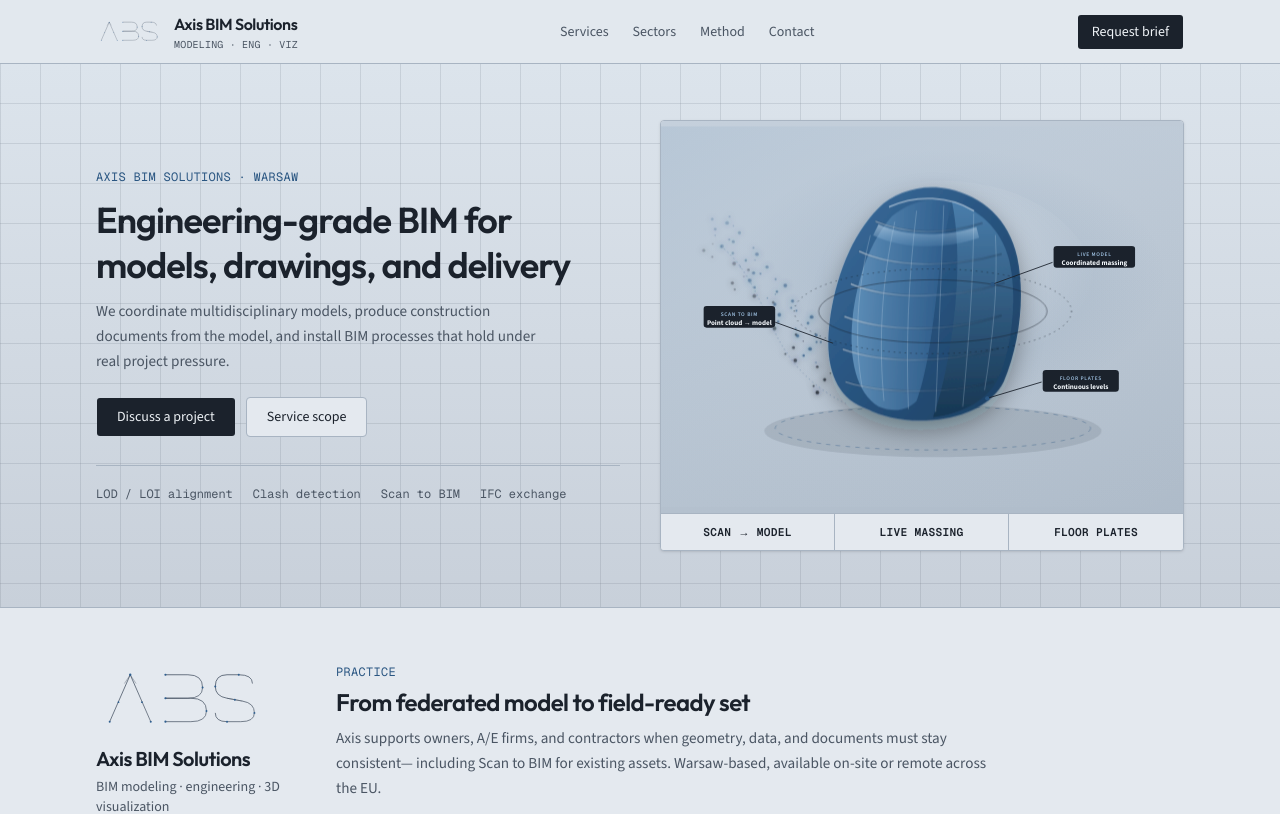
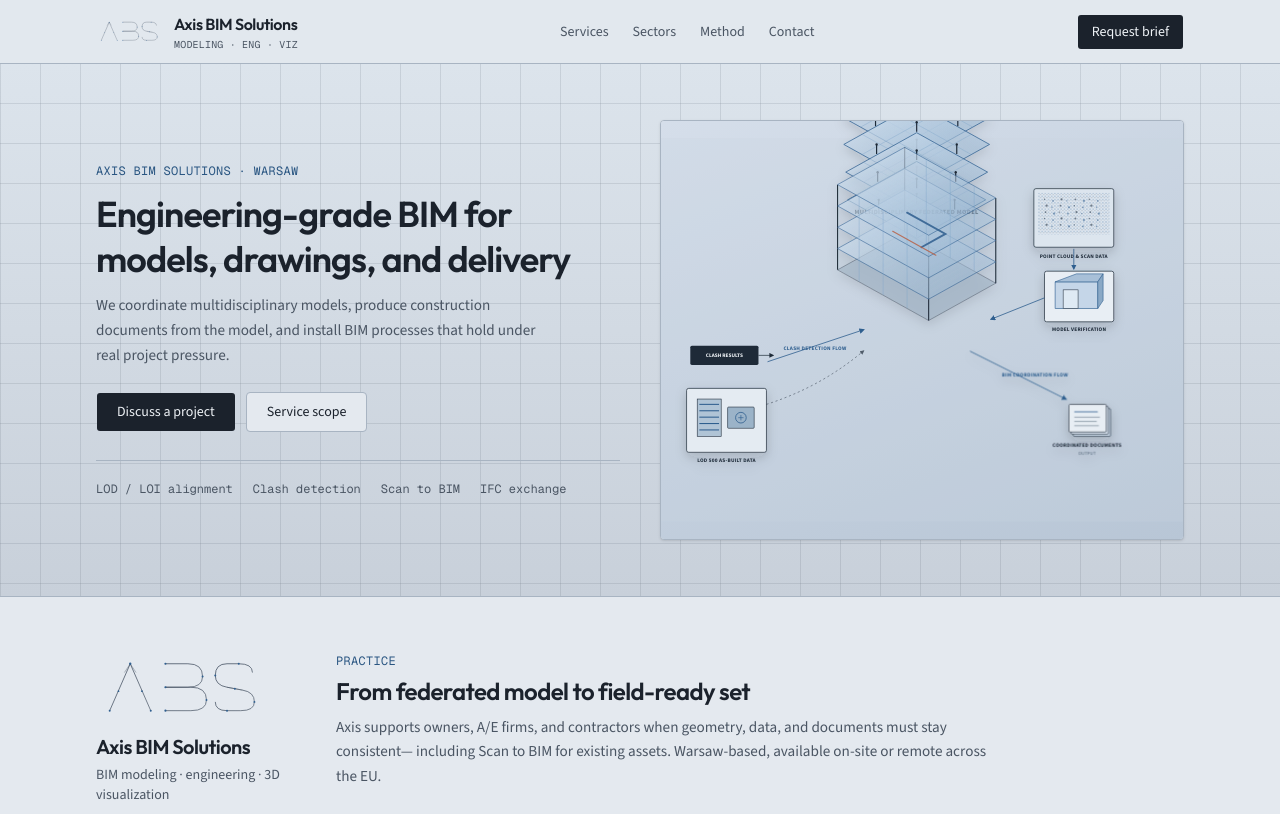
Before and after one commit to laskevich1899/axis, a Next.js app: page / in a window 1280 px wide. Shown: the top 814 px of the page. Built offline with nearby package versions, Linux system fonts and the light colour scheme.

Commit message:
Rebuild hero diagram as exploded BIM workflow
Match the reference process map: federated floor plates, scan
panels, clash and coordination flows, and LOD 500 as-built callout.

Co-authored-by: nikitakyxta <nikitakyxta@gmail.com>

```diff
--- a/src/app/globals.css
+++ b/src/app/globals.css
@@ -129,9 +129,7 @@
   }
 
   .visual-panel {
-    background:
-      radial-gradient(ellipse 70% 55% at 55% 40%, color-mix(in srgb, #2a5682 16%, transparent), transparent 60%),
-      linear-gradient(165deg, #c5d0dc 0%, #aebbc9 100%);
+    background: linear-gradient(160deg, #d5deea 0%, #b8c6d6 100%);
   }
 
   .section-compact {
--- a/src/app/page.tsx
+++ b/src/app/page.tsx
@@ -134,14 +134,9 @@ export default function Home() {
 
             <Reveal delayMs={120}>
               <figure className="overflow-hidden rounded border border-border bg-panel shadow-sm">
-                <div className="visual-panel aspect-[5/4] md:aspect-[4/3]">
+                <div className="visual-panel aspect-[5/4]">
                   <BimHeroVisual />
                 </div>
-                <figcaption className="grid grid-cols-3 divide-x divide-border border-t border-border bg-panel text-center font-mono text-[0.7rem] font-semibold uppercase tracking-wide text-foreground">
-                  <span className="px-2 py-2.5">Scan → model</span>
-                  <span className="px-2 py-2.5">Live massing</span>
-                  <span className="px-2 py-2.5">Floor plates</span>
-                </figcaption>
               </figure>
             </Reveal>
           </div>
@@ -170,7 +165,7 @@ export default function Home() {
                 <p className="font-mono text-xs tracking-wide text-signal uppercase">Services</p>
                 <h2 className="mt-1 font-heading text-2xl font-semibold tracking-tight text-foreground">Scope of work</h2>
               </div>
-              <p className="max-w-md text-sm text-steel">Three delivery tracks. Engage one or run them as a single package.</p>
+              <p className="max-w-md text-sm text-steel">Four delivery tracks. Engage one or combine into a single package.</p>
             </div>
 
             <ul className="mt-8 divide-y divide-border border-y border-border">
--- a/src/components/bim-hero-visual.tsx
+++ b/src/components/bim-hero-visual.tsx
@@ -3,8 +3,8 @@
 import { useEffect, useState } from "react";
 
 /**
- * Bold, fluid architectural massing — large curved volume that
- * reads at a glance: point cloud dissolving into a living BIM form.
+ * Exploded isometric BIM workflow diagram — inspired by
+ * multidisciplinary federated-model process illustrations.
  */
 export function BimHeroVisual() {
   const [ready, setReady] = useState(false);
@@ -19,236 +19,370 @@ export function BimHeroVisual() {
     return () => window.clearTimeout(id);
   }, []);
 
-  const show = (delay: number) =>
+  const show = (d: number) =>
     ({
       opacity: ready ? 1 : 0,
-      transform: ready ? "translate3d(0,0,0) scale(1)" : "translate3d(0,18px,0) scale(0.97)",
-      transition: `opacity 0.9s cubic-bezier(0.22,1,0.36,1) ${delay}ms, transform 0.9s cubic-bezier(0.22,1,0.36,1) ${delay}ms`,
+      transform: ready ? "translateY(0)" : "translateY(12px)",
+      transition: `opacity 0.75s cubic-bezier(0.22,1,0.36,1) ${d}ms, transform 0.75s cubic-bezier(0.22,1,0.36,1) ${d}ms`,
     }) as const;
+
+  const ink = "#1e2a38";
+  const blue = "#2f5f8f";
+  const blueMid = "#4a7eae";
+  const blueSoft = "#7aa3c9";
+  const grey = "#6b7c8d";
+
+  // isometric helpers
+  const iso = (x: number, y: number, z: number) => {
+    const sx = 480 + (x - y) * 0.9;
+    const sy = 380 + (x + y) * 0.5 - z;
+    return [sx, sy] as const;
+  };
+
+  const floorPoly = (z: number, s = 88) => {
+    const [a, b] = iso(-s, -s, z);
+    const [c, d] = iso(s, -s, z);
+    const [e, f] = iso(s, s, z);
+    const [g, h] = iso(-s, s, z);
+    return `${a},${b} ${c},${d} ${e},${f} ${g},${h}`;
+  };
 
   return (
     <svg
-      viewBox="0 0 960 700"
+      viewBox="0 0 980 720"
       className="h-full w-full"
       role="img"
-      aria-label="Large-scale fluid BIM massing emerging from a point cloud scan"
+      aria-label="Exploded BIM workflow: scan to federated model, clash detection, and coordinated documents"
     >
       <defs>
-        <linearGradient id="skyWash" x1="0%" y1="0%" x2="100%" y2="100%">
-          <stop offset="0%" stopColor="#9eb6cc" stopOpacity="0.35" />
-          <stop offset="55%" stopColor="#c5d3e0" stopOpacity="0.1" />
-          <stop offset="100%" stopColor="#d8e2ec" stopOpacity="0" />
+        <linearGradient id="floorFill" x1="0" y1="0" x2="1" y2="1">
+          <stop offset="0%" stopColor="#d4e2f0" stopOpacity="0.85" />
+          <stop offset="100%" stopColor="#8fb0ce" stopOpacity="0.45" />
         </linearGradient>
-        <linearGradient id="bodyMain" x1="0%" y1="0%" x2="100%" y2="100%">
-          <stop offset="0%" stopColor="#3d6f9e" />
-          <stop offset="45%" stopColor="#2a5682" />
-          <stop offset="100%" stopColor="#1a3d5f" />
+        <linearGradient id="frameFill" x1="0" y1="0" x2="0" y2="1">
+          <stop offset="0%" stopColor="#5b8ab5" />
+          <stop offset="100%" stopColor="#2a5682" />
         </linearGradient>
-        <linearGradient id="bodySide" x1="0%" y1="0%" x2="0%" y2="100%">
-          <stop offset="0%" stopColor="#4d82b0" />
-          <stop offset="100%" stopColor="#163550" />
-        </linearGradient>
-        <linearGradient id="bodyFace" x1="0%" y1="0%" x2="100%" y2="0%">
-          <stop offset="0%" stopColor="#6a9bc4" stopOpacity="0.95" />
-          <stop offset="100%" stopColor="#2f5f8f" stopOpacity="0.75" />
-        </linearGradient>
-        <linearGradient id="glassBand" x1="0%" y1="0%" x2="0%" y2="100%">
-          <stop offset="0%" stopColor="#d7e8f7" stopOpacity="0.55" />
-          <stop offset="100%" stopColor="#7eb0d8" stopOpacity="0.15" />
-        </linearGradient>
-        <linearGradient id="ribbon" x1="0%" y1="0%" x2="100%" y2="0%">
-          <stop offset="0%" stopColor="#e8f2fb" stopOpacity="0.9" />
-          <stop offset="50%" stopColor="#8eb8de" stopOpacity="0.55" />
-          <stop offset="100%" stopColor="#2a5682" stopOpacity="0.35" />
-        </linearGradient>
-        <radialGradient id="glow" cx="55%" cy="40%" r="45%">
-          <stop offset="0%" stopColor="#ffffff" stopOpacity="0.35" />
-          <stop offset="100%" stopColor="#ffffff" stopOpacity="0" />
-        </radialGradient>
-        <filter id="depth" x="-20%" y="-20%" width="140%" height="140%">
-          <feDropShadow dx="0" dy="18" stdDeviation="22" floodColor="#0f1720" floodOpacity="0.35" />
+        <pattern id="cloudNoise" width="6" height="6" patternUnits="userSpaceOnUse">
+          <circle cx="1.5" cy="1.5" r="1.1" fill={blue} opacity="0.55" />
+          <circle cx="4.5" cy="4" r="0.9" fill={ink} opacity="0.35" />
+        </pattern>
+        <filter id="lift" x="-15%" y="-15%" width="130%" height="130%">
+          <feDropShadow dx="0" dy="8" stdDeviation="10" floodColor="#1b222c" floodOpacity="0.18" />
         </filter>
-        <filter id="softGlow">
-          <feGaussianBlur stdDeviation="6" result="b" />
-          <feMerge>
-            <feMergeNode in="b" />
-            <feMergeNode in="SourceGraphic" />
-          </feMerge>
-        </filter>
+        <marker id="arrow" markerWidth="7" markerHeight="7" refX="5" refY="3.5" orient="auto">
+          <path d="M0,0 L7,3.5 L0,7 Z" fill={blue} />
+        </marker>
+        <marker id="arrowInk" markerWidth="7" markerHeight="7" refX="5" refY="3.5" orient="auto">
+          <path d="M0,0 L7,3.5 L0,7 Z" fill={ink} />
+        </marker>
       </defs>
 
-      {/* Atmospheric field */}
-      <rect width="960" height="700" fill="url(#skyWash)" />
-      <ellipse cx="520" cy="300" rx="280" ry="200" fill="url(#glow)" />
+      {/* faint field */}
+      <rect width="980" height="720" fill="#c8d3df" opacity="0.25" />
 
-      {/* Sweeping ground ellipse — scale cue */}
-      <g style={show(40)}>
-        <ellipse cx="500" cy="560" rx="310" ry="48" fill="#1b222c" opacity="0.1" />
-        <ellipse
-          cx="500"
-          cy="555"
-          rx="290"
-          ry="40"
+      {/* —— Exploded floor plates (federated model) —— */}
+      <g style={show(60)} filter="url(#lift)">
+        {[0, 1, 2, 3].map((i) => {
+          const z = 420 - i * 52;
+          const s = 78 - i * 2;
+          return (
+            <g key={i}>
+              <polygon
+                points={floorPoly(z, s)}
+                fill="url(#floorFill)"
+                stroke={blue}
+                strokeWidth="1.4"
+              />
+              {/* structural grid on plate */}
+              <g stroke={blueSoft} strokeWidth="0.9" opacity="0.75" fill="none">
+                <polyline
+                  points={`${iso(-s * 0.5, -s, z).join(",")} ${iso(-s * 0.5, s, z).join(",")}`}
+                />
+                <polyline
+                  points={`${iso(s * 0.5, -s, z).join(",")} ${iso(s * 0.5, s, z).join(",")}`}
+                />
+                <polyline
+                  points={`${iso(-s, -s * 0.5, z).join(",")} ${iso(s, -s * 0.5, z).join(",")}`}
+                />
+                <polyline
+                  points={`${iso(-s, s * 0.5, z).join(",")} ${iso(s, s * 0.5, z).join(",")}`}
+                />
+              </g>
+              {/* columns stubs */}
+              {(
+                [
+                  [-0.55, -0.55],
+                  [0.55, -0.55],
+                  [-0.55, 0.55],
+                  [0.55, 0.55],
+                ] as const
+              ).map(([ux, uy], ci) => {
+                const [cx, cy] = iso(ux * s, uy * s, z);
+                return (
+                  <g key={ci}>
+                    <line x1={cx} y1={cy} x2={cx} y2={cy + 18} stroke={ink} strokeWidth="2.2" />
+                    <circle cx={cx} cy={cy} r="2.2" fill={ink} />
+                  </g>
+                );
+              })}
+            </g>
+          );
+        })}
+      </g>
+
+      {/* label: Multidisciplinary Federated Model */}
+      <g style={show(120)} fontFamily="var(--font-source), sans-serif">
+        <path
+          d="M480 185 L480 155"
+          stroke={blue}
+          strokeWidth="1.3"
+          markerEnd="url(#arrow)"
+        />
+        <text
+          x="480"
+          y="142"
+          textAnchor="middle"
+          fill={ink}
+          fontSize="12"
+          fontWeight="700"
+          letterSpacing="0.06em"
+        >
+          MULTIDISCIPLINARY FEDERATED MODEL
+        </text>
+      </g>
+
+      {/* —— Main building mass (lower center) —— */}
+      <g style={show(160)} filter="url(#lift)">
+        {/* base footprint */}
+        <polygon
+          points={`${iso(-95, -70, 120).join(",")} ${iso(95, -70, 120).join(",")} ${iso(95, 70, 120).join(",")} ${iso(-95, 70, 120).join(",")}`}
+          fill="#9aadc0"
+          stroke={ink}
+          strokeWidth="1.2"
+          opacity="0.55"
+        />
+
+        {/* vertical frame edges */}
+        {(
+          [
+            [-95, -70],
+            [95, -70],
+            [95, 70],
+            [-95, 70],
+          ] as const
+        ).map(([x, y], i) => {
+          const [bx, by] = iso(x, y, 120);
+          const [tx, ty] = iso(x, y, 280);
+          return <line key={i} x1={bx} y1={by} x2={tx} y2={ty} stroke={ink} strokeWidth="2" />;
+        })}
+
+        {/* floor levels in building */}
+        {[160, 200, 240, 280].map((z) => (
+          <polygon
+            key={z}
+            points={`${iso(-95, -70, z).join(",")} ${iso(95, -70, z).join(",")} ${iso(95, 70, z).join(",")} ${iso(-95, 70, z).join(",")}`}
+            fill="url(#floorFill)"
+            stroke={blue}
+            strokeWidth="1.15"
+            opacity="0.9"
+          />
+        ))}
+
+        {/* facade mullions */}
+        <g stroke={blueSoft} strokeWidth="1" opacity="0.7">
+          {[-50, 0, 50].map((x) => {
+            const [b1x, b1y] = iso(x, -70, 120);
+            const [t1x, t1y] = iso(x, -70, 280);
+            const [b2x, b2y] = iso(x, 70, 120);
+            const [t2x, t2y] = iso(x, 70, 280);
+            return (
+              <g key={x}>
+                <line x1={b1x} y1={b1y} x2={t1x} y2={t1y} />
+                <line x1={b2x} y1={b2y} x2={t2x} y2={t2y} />
+              </g>
+            );
+          })}
+        </g>
+
+        {/* MEP indication inside — ducts as thin runs */}
+        <g fill="none" strokeLinecap="round">
+          <path
+            d={`M${iso(-40, -20, 210).join(",")} L${iso(40, -20, 210).join(",")} L${iso(40, 30, 210).join(",")}`}
+            stroke={blue}
+            strokeWidth="3.5"
+            opacity="0.85"
+          />
+          <path
+            d={`M${iso(-40, 10, 190).join(",")} L${iso(50, 10, 190).join(",")}`}
+            stroke="#b85a3c"
+            strokeWidth="2.2"
+            opacity="0.8"
+          />
+        </g>
+      </g>
+
+      {/* —— Point cloud panel (Scan) —— */}
+      <g style={show(220)} filter="url(#lift)">
+        <rect x="700" y="95" width="150" height="110" rx="4" fill="#dce5ee" stroke={ink} strokeWidth="1.3" />
+        <rect x="708" y="103" width="134" height="78" fill="url(#cloudNoise)" opacity="0.9" />
+        {/* denser cloud dots */}
+        {Array.from({ length: 40 }).map((_, i) => (
+          <circle
+            key={i}
+            cx={720 + (i % 8) * 14 + (i % 3) * 2}
+            cy={115 + Math.floor(i / 8) * 12 + (i % 2) * 3}
+            r={1.3 + (i % 3) * 0.4}
+            fill={i % 2 ? blue : ink}
+            opacity="0.55"
+          />
+        ))}
+        <text
+          x="775"
+          y="225"
+          textAnchor="middle"
+          fill={ink}
+          fontSize="10"
+          fontWeight="700"
+          letterSpacing="0.04em"
+          fontFamily="var(--font-source), sans-serif"
+        >
+          POINT CLOUD &amp; SCAN DATA
+        </text>
+      </g>
+
+      {/* Model verification inset */}
+      <g style={show(280)} filter="url(#lift)">
+        <rect x="720" y="250" width="130" height="95" rx="4" fill="#e8eef4" stroke={ink} strokeWidth="1.3" />
+        {/* mini room perspective */}
+        <path d="M740 320 L740 270 L820 270 L820 320 Z" fill="#c5d6e8" stroke={blue} strokeWidth="1.2" />
+        <path d="M740 270 L780 255 L830 255 L820 270 Z" fill="#a8c0d8" stroke={blue} strokeWidth="1.1" />
+        <path d="M820 270 L830 255 L830 305 L820 320 Z" fill="#8aa9c6" stroke={blue} strokeWidth="1.1" />
+        <rect x="755" y="285" width="28" height="35" fill="#dfeaf4" stroke={ink} strokeWidth="1" />
+        <text
+          x="785"
+          y="362"
+          textAnchor="middle"
+          fill={ink}
+          fontSize="10"
+          fontWeight="700"
+          letterSpacing="0.04em"
+          fontFamily="var(--font-source), sans-serif"
+        >
+          MODEL VERIFICATION
+        </text>
+      </g>
+
+      {/* Arrow: scan → verification → building */}
+      <g style={show(300)}>
+        <path
+          d="M775 208 L775 245"
+          stroke={blue}
+          strokeWidth="1.5"
+          markerEnd="url(#arrow)"
+        />
+        <path
+          d="M720 300 L620 340"
+          stroke={blue}
+          strokeWidth="1.5"
+          markerEnd="url(#arrow)"
           fill="none"
-          stroke="#2a5682"
-          strokeWidth="1.5"
-          strokeDasharray="8 10"
-          opacity="0.45"
         />
       </g>
 
-      {/* Point cloud plume — Scan becoming form */}
-      <g style={show(80)} filter="url(#softGlow)">
-        {Array.from({ length: 70 }).map((_, i) => {
-          const t = i / 70;
-          const x = 95 + t * 220 + Math.sin(i * 1.7) * 28;
-          const y = 180 + t * 280 + Math.cos(i * 2.1) * 36;
-          const r = 1.2 + (i % 5) * 0.55;
-          return (
-            <circle
-              key={i}
-              cx={x}
-              cy={y}
-              r={r}
-              fill={i % 3 === 0 ? "#1b222c" : "#2a5682"}
-              opacity={0.25 + t * 0.55}
-            />
-          );
-        })}
-        {/* flowing scan contour */}
-        <path
-          d="M110 220 C160 260, 180 320, 210 380 C240 440, 280 480, 340 510"
-          fill="none"
-          stroke="#2a5682"
-          strokeWidth="1.4"
-          strokeDasharray="2 6"
-          opacity="0.5"
-        />
+      {/* —— LOD 500 as-built detail (bottom left) —— */}
+      <g style={show(320)} filter="url(#lift)">
+        <rect x="48" y="470" width="150" height="120" rx="4" fill="#e4ebf2" stroke={ink} strokeWidth="1.3" />
+        {/* equipment / rack sketch */}
+        <rect x="68" y="490" width="45" height="70" fill="#b0c4d6" stroke={ink} strokeWidth="1.1" />
+        {[0, 1, 2, 3, 4].map((i) => (
+          <line key={i} x1="72" y1={500 + i * 12} x2="109" y2={500 + i * 12} stroke={blue} strokeWidth="2" />
+        ))}
+        <rect x="125" y="505" width="50" height="40" rx="2" fill="#9bb3c8" stroke={ink} strokeWidth="1.1" />
+        <circle cx="150" cy="525" r="10" fill="none" stroke={blue} strokeWidth="1.5" />
+        <path d="M145 525 L155 525 M150 520 L150 530" stroke={blue} strokeWidth="1.2" />
+        <text
+          x="123"
+          y="608"
+          textAnchor="middle"
+          fill={ink}
+          fontSize="10"
+          fontWeight="700"
+          letterSpacing="0.04em"
+          fontFamily="var(--font-source), sans-serif"
+        >
+          LOD 500 AS-BUILT DATA
+        </text>
       </g>
 
-      {/* Main fluid massing */}
-      <g filter="url(#depth)" style={show(140)}>
-        {/* Core volume — smooth curved tower silhouette (isometric-ish) */}
+      {/* Clash detection flow */}
+      <g style={show(360)} fontFamily="var(--font-source), sans-serif">
         <path
-          d="M380 520
-             C320 500, 300 440, 310 360
-             C320 280, 350 200, 400 150
-             C430 120, 480 105, 530 115
-             C590 128, 640 170, 655 240
-             C670 310, 660 400, 630 470
-             C610 510, 560 535, 500 540
-             C450 544, 410 535, 380 520 Z"
-          fill="url(#bodyMain)"
+          d="M200 420 C260 400, 320 380, 380 360"
+          fill="none"
+          stroke={blue}
+          strokeWidth="1.5"
+          markerEnd="url(#arrow)"
         />
-        {/* Lit face — soft highlight curve */}
-        <path
-          d="M400 515
-             C360 490, 345 430, 352 355
-             C360 280, 385 210, 425 165
-             C455 140, 495 128, 535 138
-             C535 138, 520 200, 510 280
-             C500 370, 490 450, 470 505
-             C450 525, 425 525, 400 515 Z"
-          fill="url(#bodyFace)"
-          opacity="0.85"
-        />
-        {/* Shadow flank */}
-        <path
-          d="M535 138
-             C580 150, 625 185, 640 245
-             C655 310, 648 395, 622 460
-             C600 505, 555 528, 500 535
-             C520 480, 535 400, 542 320
-             C548 250, 545 185, 535 138 Z"
-          fill="url(#bodySide)"
-          opacity="0.9"
-        />
-
-        {/* Horizontal floor ribbons — smooth arcs through the volume */}
-        <g fill="none" strokeLinecap="round">
-          {[
-            { d: "M340 470 C400 490, 520 495, 610 470", w: 2.2, o: 0.55 },
-            { d: "M335 410 C405 435, 525 438, 620 408", w: 2.4, o: 0.65 },
-            { d: "M338 350 C410 378, 530 380, 625 348", w: 2.6, o: 0.7 },
-            { d: "M350 290 C415 318, 530 320, 630 288", w: 2.8, o: 0.75 },
-            { d: "M365 230 C425 258, 525 262, 625 235", w: 2.5, o: 0.7 },
-            { d: "M395 175 C450 198, 520 200, 590 178", w: 2.2, o: 0.6 },
-          ].map((band, i) => (
-            <g key={i}>
-              <path d={band.d} stroke="#0f1720" strokeWidth={band.w + 1.5} opacity="0.2" />
-              <path d={band.d} stroke="url(#ribbon)" strokeWidth={band.w} opacity={band.o} />
-            </g>
-          ))}
-        </g>
-
-        {/* Vertical mullion rhythm — curved facade lines */}
-        <g stroke="#d7e8f6" strokeWidth="1.15" fill="none" opacity="0.4">
-          <path d="M370 480 C355 400, 360 300, 385 200" />
-          <path d="M410 505 C400 400, 405 290, 430 175" />
-          <path d="M455 520 C450 400, 455 280, 470 155" />
-          <path d="M505 525 C510 400, 515 280, 520 145" />
-          <path d="M555 515 C565 400, 575 290, 575 160" />
-          <path d="M595 485 C610 390, 620 300, 615 200" />
-        </g>
-
-        {/* Glass band highlight near crown */}
-        <path
-          d="M390 200 C440 225, 520 228, 585 205
-             L580 185 C520 205, 445 202, 400 180 Z"
-          fill="url(#glassBand)"
-        />
-
-        {/* Crown contour — elegant peak */}
-        <path
-          d="M420 148 C470 125, 530 128, 575 155"
-          fill="none"
-          stroke="#f0f6fb"
-          strokeWidth="2"
-          strokeLinecap="round"
-          opacity="0.75"
-        />
+        <text x="230" y="398" fill={blue} fontSize="10" fontWeight="700" letterSpacing="0.05em">
+          CLASH DETECTION FLOW
+        </text>
+        <rect x="55" y="390" width="128" height="36" rx="3" fill="#1e2a38" />
+        <text x="119" y="412" textAnchor="middle" fill="#f4f8fc" fontSize="10" fontWeight="700">
+          CLASH RESULTS
+        </text>
+        <path d="M183 408 L210 408" stroke={ink} strokeWidth="1.3" markerEnd="url(#arrowInk)" />
       </g>
 
-      {/* Floating datum rings — scale / orbit */}
-      <g style={show(280)} fill="none" stroke="#1b222c" strokeWidth="1.2" opacity="0.35">
-        <ellipse cx="500" cy="340" rx="255" ry="78" strokeDasharray="2 8" />
-        <ellipse cx="500" cy="340" rx="210" ry="58" opacity="0.7" />
+      {/* Coordinated documents output */}
+      <g style={show(400)} filter="url(#lift)" fontFamily="var(--font-source), sans-serif">
+        <path
+          d="M580 400 C640 430, 700 460, 760 490"
+          fill="none"
+          stroke={blue}
+          strokeWidth="1.5"
+          markerEnd="url(#arrow)"
+        />
+        <text x="640" y="448" fill={blue} fontSize="10" fontWeight="700" letterSpacing="0.05em">
+          BIM COORDINATION FLOW
+        </text>
+        {/* document stack icon */}
+        <g transform="translate(770 500)">
+          <rect x="4" y="8" width="70" height="52" rx="2" fill="#c5d4e4" stroke={ink} strokeWidth="1.1" />
+          <rect x="0" y="4" width="70" height="52" rx="2" fill="#d7e2ee" stroke={ink} strokeWidth="1.1" />
+          <rect x="-4" y="0" width="70" height="52" rx="2" fill="#e8eef4" stroke={ink} strokeWidth="1.2" />
+          <line x1="6" y1="14" x2="50" y2="14" stroke={blue} strokeWidth="1.5" />
+          <line x1="6" y1="24" x2="54" y2="24" stroke={grey} strokeWidth="1.2" />
+          <line x1="6" y1="32" x2="48" y2="32" stroke={grey} strokeWidth="1.2" />
+          <line x1="6" y1="40" x2="52" y2="40" stroke={grey} strokeWidth="1.2" />
+        </g>
+        <text
+          x="800"
+          y="580"
+          textAnchor="middle"
+          fill={ink}
+          fontSize="10"
+          fontWeight="700"
+          letterSpacing="0.04em"
+        >
+          COORDINATED DOCUMENTS
+        </text>
+        <text x="800" y="594" textAnchor="middle" fill={grey} fontSize="9" fontWeight="600">
+          OUTPUT
+        </text>
       </g>
 
-      {/* Bold callouts — sparse, high contrast */}
-      <g style={show(360)} fontFamily="var(--font-source), ui-sans-serif, sans-serif">
-        {/* Scan */}
-        <path d="M210 360 L320 400" stroke="#1b222c" strokeWidth="1.6" />
-        <circle cx="320" cy="400" r="4" fill="#2a5682" />
-        <rect x="78" y="330" width="132" height="40" rx="6" fill="#1b222c" />
-        <text x="144" y="349" textAnchor="middle" fill="#9ec0e0" fontSize="10" fontWeight="600" letterSpacing="0.12em">
-          SCAN TO BIM
-        </text>
-        <text x="144" y="365" textAnchor="middle" fill="#f4f8fc" fontSize="13" fontWeight="700">
-          Point cloud → model
-        </text>
-
-        {/* Federated model */}
-        <path d="M720 250 L610 290" stroke="#1b222c" strokeWidth="1.6" />
-        <circle cx="610" cy="290" r="4" fill="#2a5682" />
-        <rect x="722" y="220" width="150" height="40" rx="6" fill="#1b222c" />
-        <text x="797" y="239" textAnchor="middle" fill="#9ec0e0" fontSize="10" fontWeight="600" letterSpacing="0.12em">
-          LIVE MODEL
-        </text>
-        <text x="797" y="255" textAnchor="middle" fill="#f4f8fc" fontSize="13" fontWeight="700">
-          Coordinated massing
-        </text>
-
-        {/* Levels */}
-        <path d="M700 470 L600 500" stroke="#1b222c" strokeWidth="1.6" />
-        <circle cx="600" cy="500" r="4" fill="#2a5682" />
-        <rect x="702" y="448" width="140" height="40" rx="6" fill="#1b222c" />
-        <text x="772" y="467" textAnchor="middle" fill="#9ec0e0" fontSize="10" fontWeight="600" letterSpacing="0.12em">
-          FLOOR PLATES
-        </text>
-        <text x="772" y="483" textAnchor="middle" fill="#f4f8fc" fontSize="13" fontWeight="700">
-          Continuous levels
-        </text>
+      {/* Link from as-built to building */}
+      <g style={show(340)}>
+        <path
+          d="M198 500 C260 480, 320 450, 380 400"
+          fill="none"
+          stroke={ink}
+          strokeWidth="1.2"
+          strokeDasharray="4 5"
+          markerEnd="url(#arrowInk)"
+          opacity="0.7"
+        />
       </g>
     </svg>
   );
```
